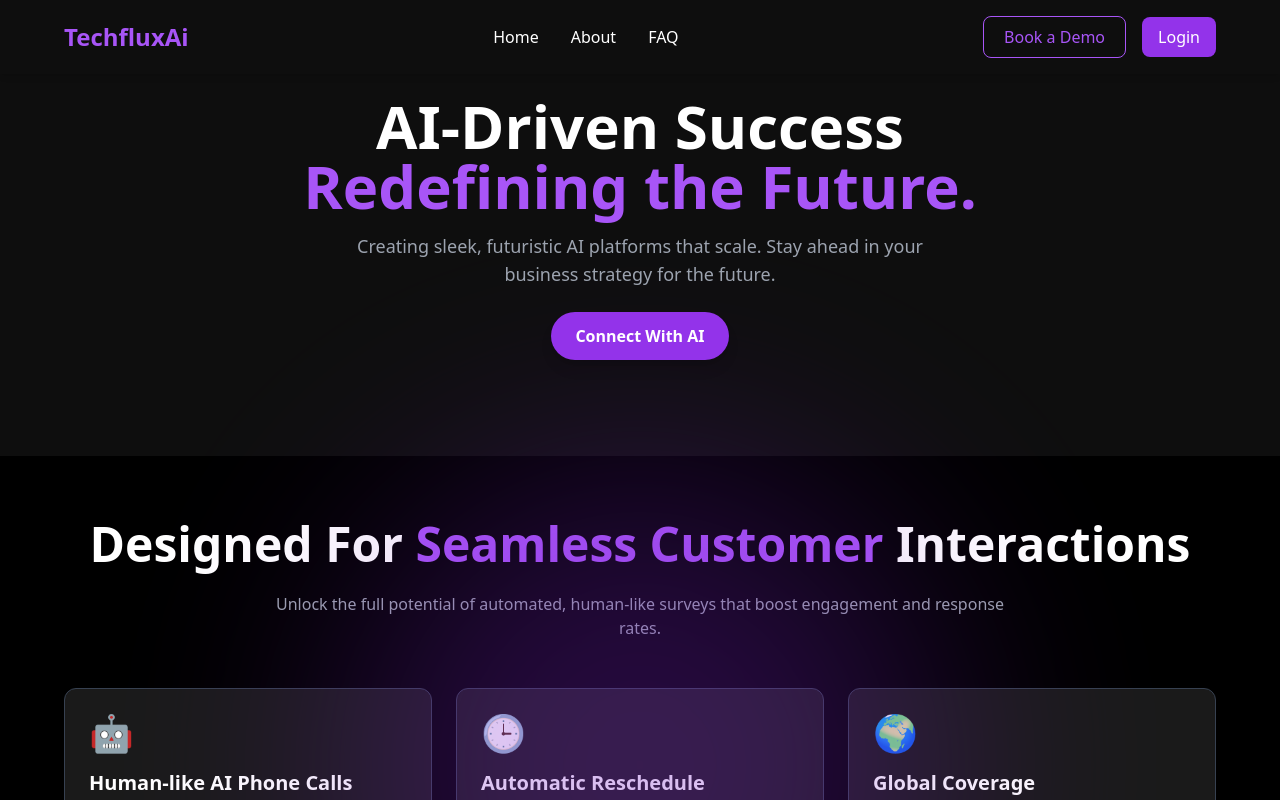
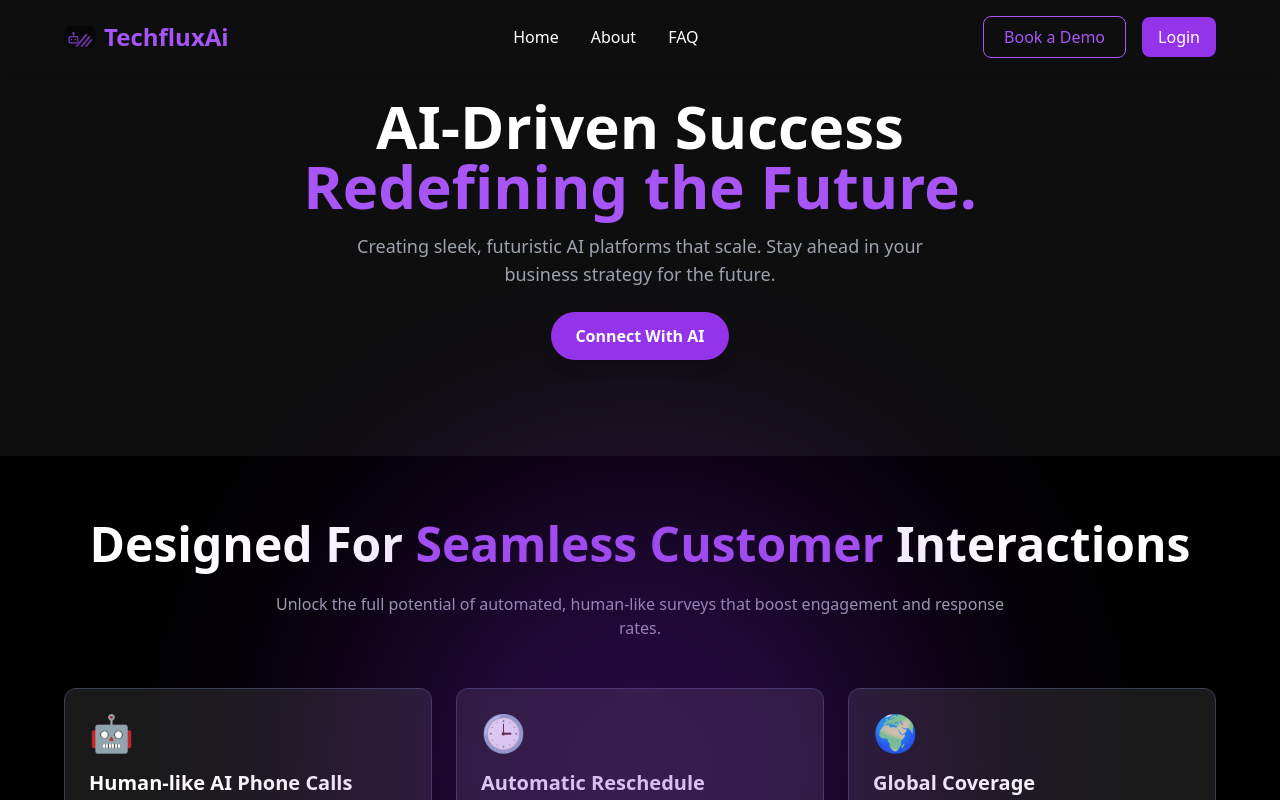
Before and after one commit to Sharvin-1816/ai-agents, a React (Vite) app in the folder frontend/: page / in a window 1280 px wide. Shown: the top 800 px of the page. Built offline with nearby package versions, Linux system fonts and the light colour scheme.

Commit message:
changed navbar and added logo

```diff
--- a/frontend/index.html
+++ b/frontend/index.html
@@ -2,7 +2,7 @@
 <html lang="en">
   <head>
     <meta charset="UTF-8" />
-    <link rel="icon" type="image/svg+xml" href="/vite.svg" />
+    <link rel="icon" type="image/jpg" href="/logo.jpg" />
     <meta name="viewport" content="width=device-width, initial-scale=1.0" />
     <title>TechfluxAi</title>
   </head>
--- a/frontend/src/components/Navbar.jsx
+++ b/frontend/src/components/Navbar.jsx
@@ -36,9 +36,17 @@ const Navbar = () => {
     <nav className="fixed w-full bg-[#0e0e0e] z-50 text-white px-6 lg:px-16 py-4 shadow-md">
   <div className="max-w-7xl mx-auto flex items-center justify-between">
     {/* Logo */}
-    <Link to="/" className="text-purple-500 text-2xl font-extrabold">
-      TechfluxAi
-    </Link>
+    <Link
+  to="/"
+  className="flex items-center gap-2 text-purple-500 text-xl md:text-2xl font-extrabold"
+>
+  <img
+    src="/logo.jpg"
+    alt="TechfluxAI Logo"
+    className="h-6 w-6 md:h-8 md:w-8 object-contain rounded-full"
+  />
+  TechfluxAi
+</Link>
 
     {/* Nav Links - Centered */}
     <div className="hidden md:flex items-center gap-8 text-sm md:text-base">
```
Also changed, not shown: frontend/public/logo.jpg (added).
